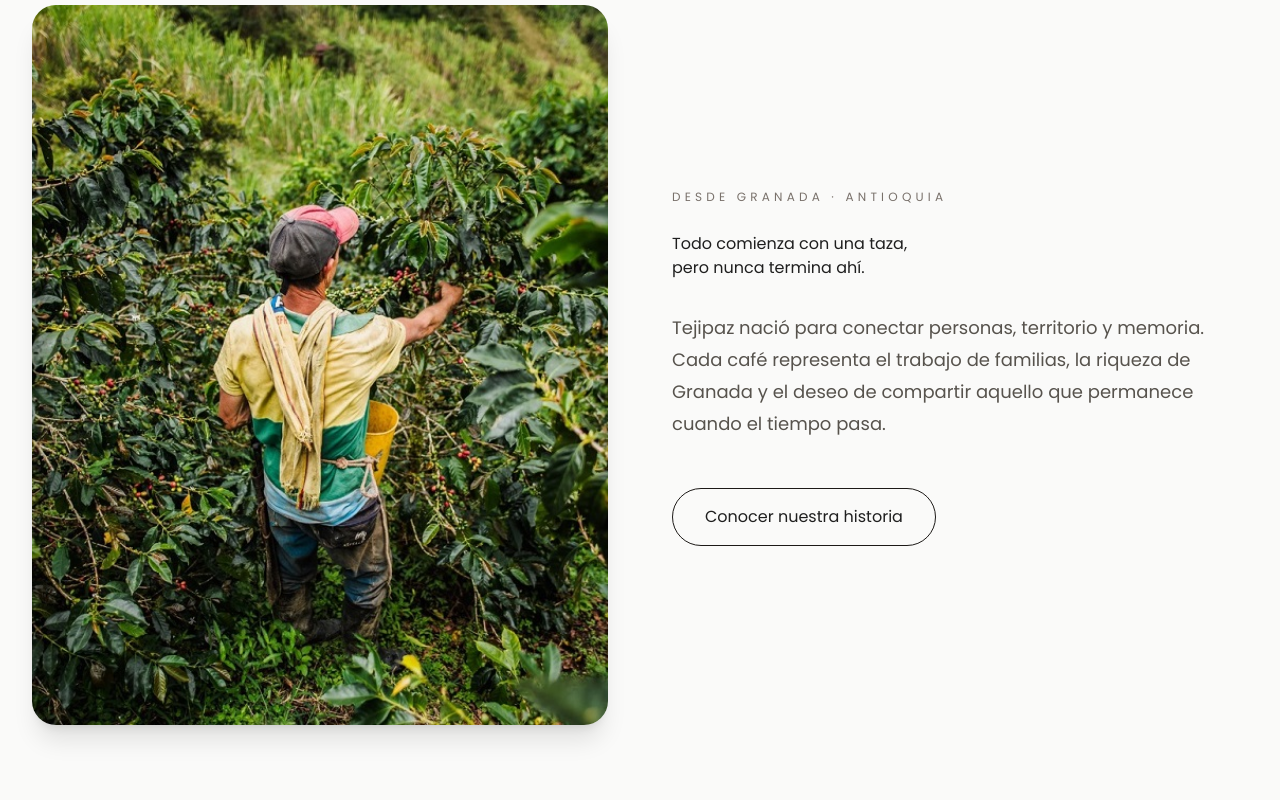
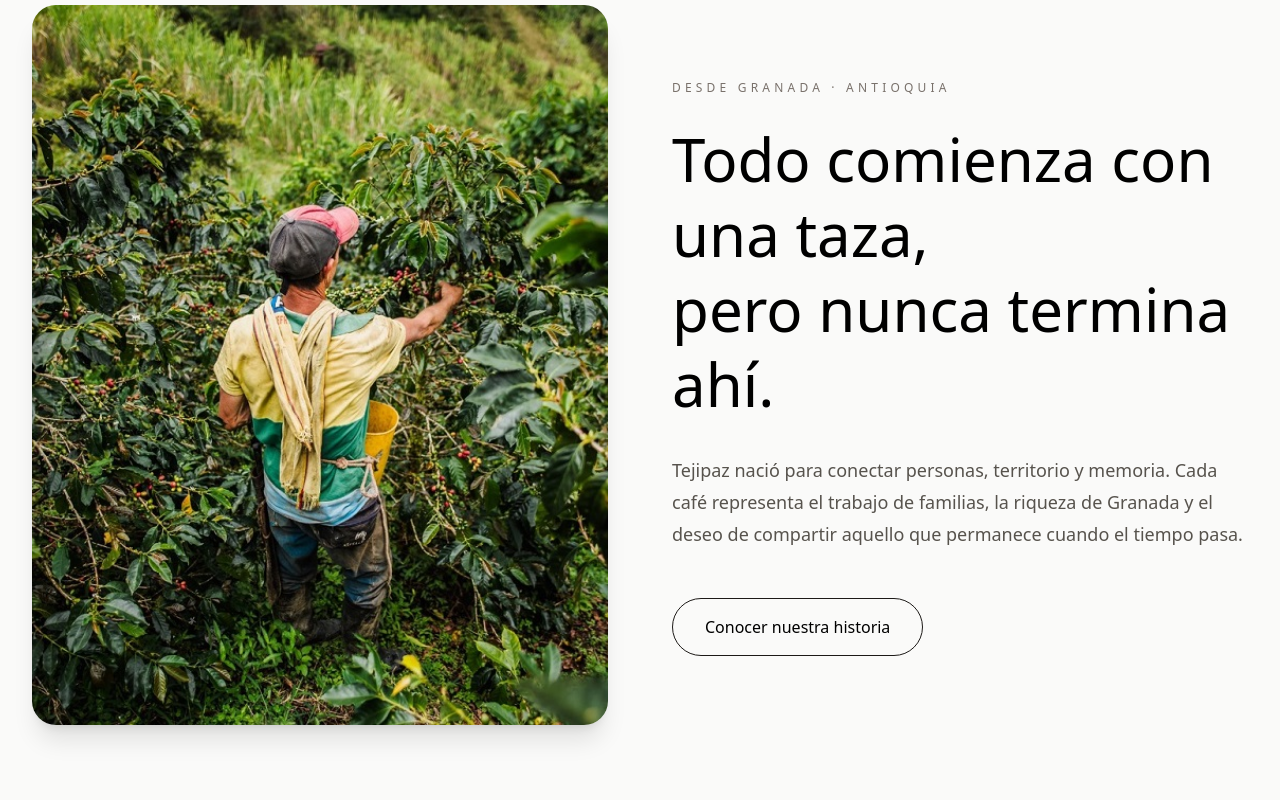
Before and after one commit to danibrinezriveros-source/tejipaz-web, a Next.js app: page / in a window 1280 px wide. Shown: the part 940-1740 px from the top of the page. Built offline with nearby package versions, Linux system fonts and the light colour scheme.

Commit message:
Avance catálogo y mejoras visuales

```diff
--- a/app/globals.css
+++ b/app/globals.css
@@ -1,6 +1,6 @@
 @import "tailwindcss";
 
-@theme {
+ base {
 
   /* Tipografía */
 
--- a/src/components/features/home/Home.tsx
+++ b/src/components/features/home/Home.tsx
@@ -1,6 +1,7 @@
 import { Hero } from "./Hero";
 import { MemorySection } from "./MemorySection";
 import Values from "./Values";
+import CTA from "../cafe/CTA";
 
 export default function Home() {
   return (
--- a/src/components/features/home/MemorySection/MemorySection.tsx
+++ b/src/components/features/home/MemorySection/MemorySection.tsx
@@ -24,9 +24,9 @@ export default function MemorySection() {
               DESDE GRANADA · ANTIOQUIA
             </span>
 
-            <h2 className={`${typography.title} mt-6 max-w-xl`}>
+            <h2 className={`${typography.display} mt-6 max-w-xl`}>
               Todo comienza con una taza,
-              <br />
+              <br   />
               pero nunca termina ahí.
             </h2>
 
```
